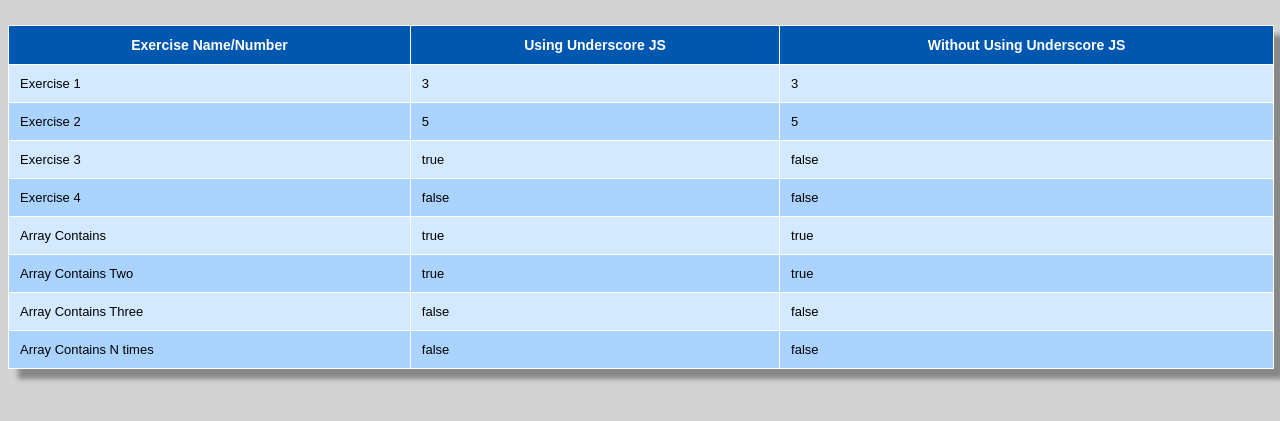
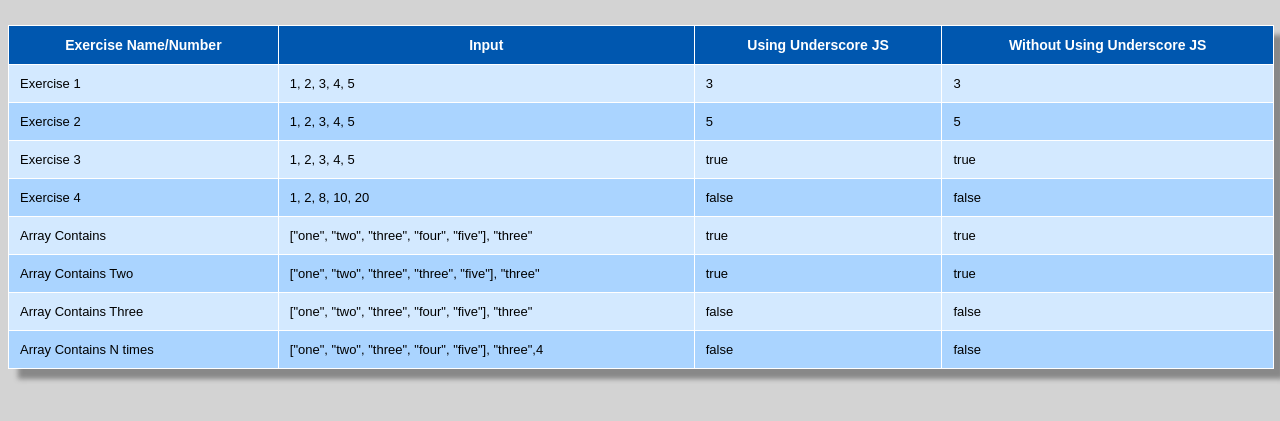
Before and after one commit to nijoey/WebTech, a plain HTML site: page Assignment 3/Homework3.html in a window 1280 px wide. Shown: the part 89-510 px from the top of the page. Drawn offline with Linux system fonts and the light colour scheme.

Commit message:
Changed some code

```diff
--- a/Assignment 3/Homework3.html
+++ b/Assignment 3/Homework3.html
@@ -15,15 +15,22 @@
           Exercise Name/Number
         </td>
         <td>
+          Input
+        </td>
+        <td>
           Using Underscore JS
         </td>
         <td>
           Without Using Underscore JS
         </td>
+
       </tr>
       <tr>
         <td>
           Exercise 1
+        </td>
+         <td>
+          1, 2, 3, 4, 5
         </td>
         <td>
           <div id="div1"></div>
@@ -31,10 +38,14 @@
         <td>
           <div id="div11"></div>
         </td>
+
       </tr>
       <tr>
         <td>
           Exercise 2
+        </td>
+        <td>
+          1, 2, 3, 4, 5
         </td>
         <td>
           <div id="div2"></div>
@@ -48,6 +59,9 @@
           Exercise 3
         </td>
         <td>
+          1, 2, 3, 4, 5
+        </td>
+        <td>
           <div id="div3"></div>
         </td>
         <td>
@@ -57,6 +71,9 @@
       <tr>
         <td>
           Exercise 4
+        </td>
+        <td>
+          1, 2, 8, 10, 20
         </td>
         <td>
           <div id="div4"></div>
@@ -70,6 +87,9 @@
           Array Contains
         </td>
         <td>
+          ["one", "two", "three", "four", "five"], "three"
+        </td>
+        <td>
           <div id="div5"></div>
         </td>
         <td>
@@ -79,6 +99,9 @@
       <tr>
         <td>
           Array Contains Two
+        </td>
+         <td>
+          ["one", "two", "three", "three", "five"], "three"
         </td>
         <td>
           <div id="div6"></div>
@@ -91,6 +114,9 @@
         <td>
           Array Contains Three
         </td>
+         <td>
+          ["one", "two", "three", "four", "five"], "three"
+        </td>
         <td>
           <div id="div7"></div>
         </td>
@@ -101,6 +127,9 @@
       <tr>
         <td>
           Array Contains N times
+        </td>
+        <td>
+          ["one", "two", "three", "four", "five"], "three",4
         </td>
         <td>
           <div id="div8"></div>
--- a/Assignment 3/homework3.js
+++ b/Assignment 3/homework3.js
@@ -36,10 +36,8 @@
     if (numList[i] % 2 === 0) {
       return true;
     }
-    else {
-      return false;
-    }
   }
+  return false;
 }
 
 function without_exercise4(numList) {
```
